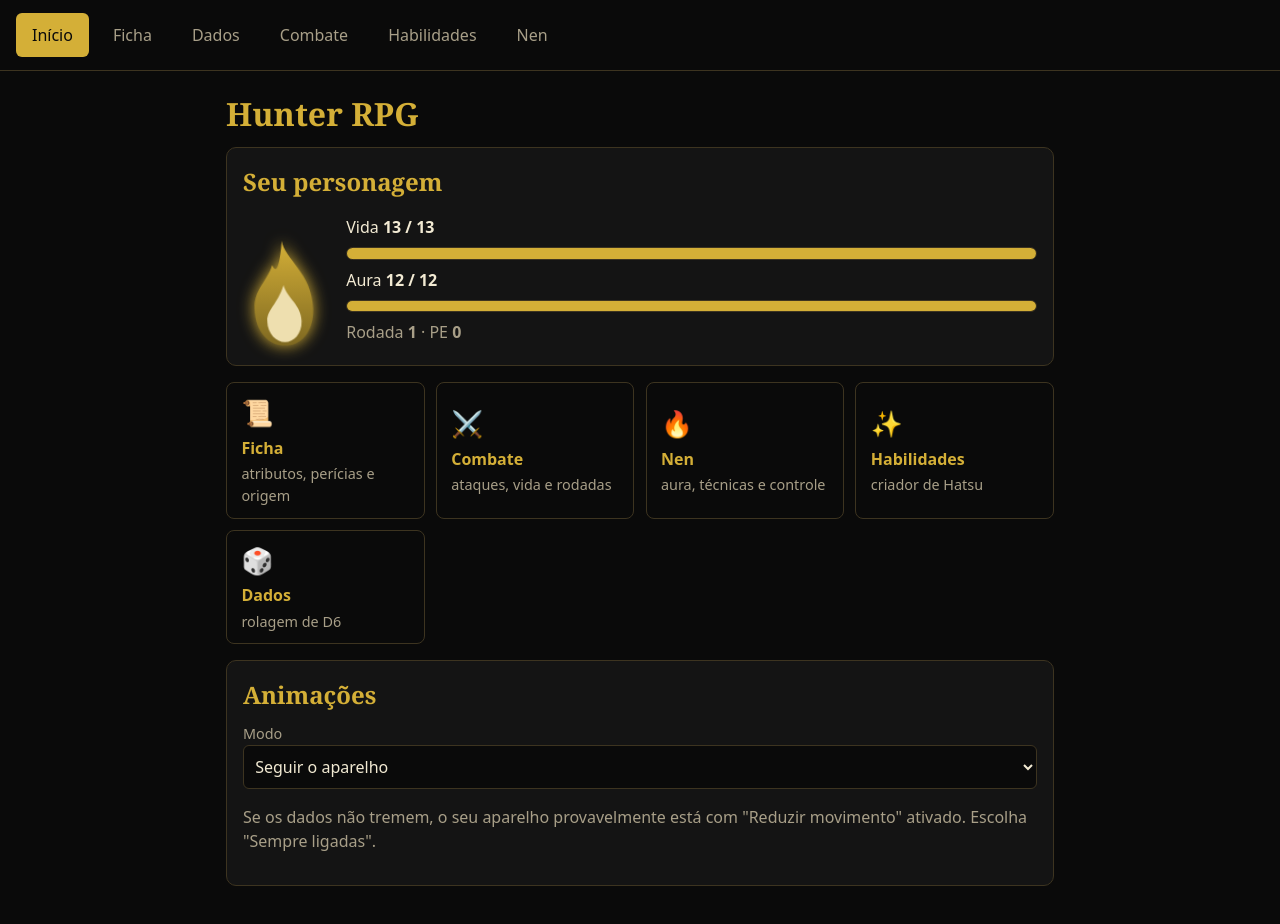
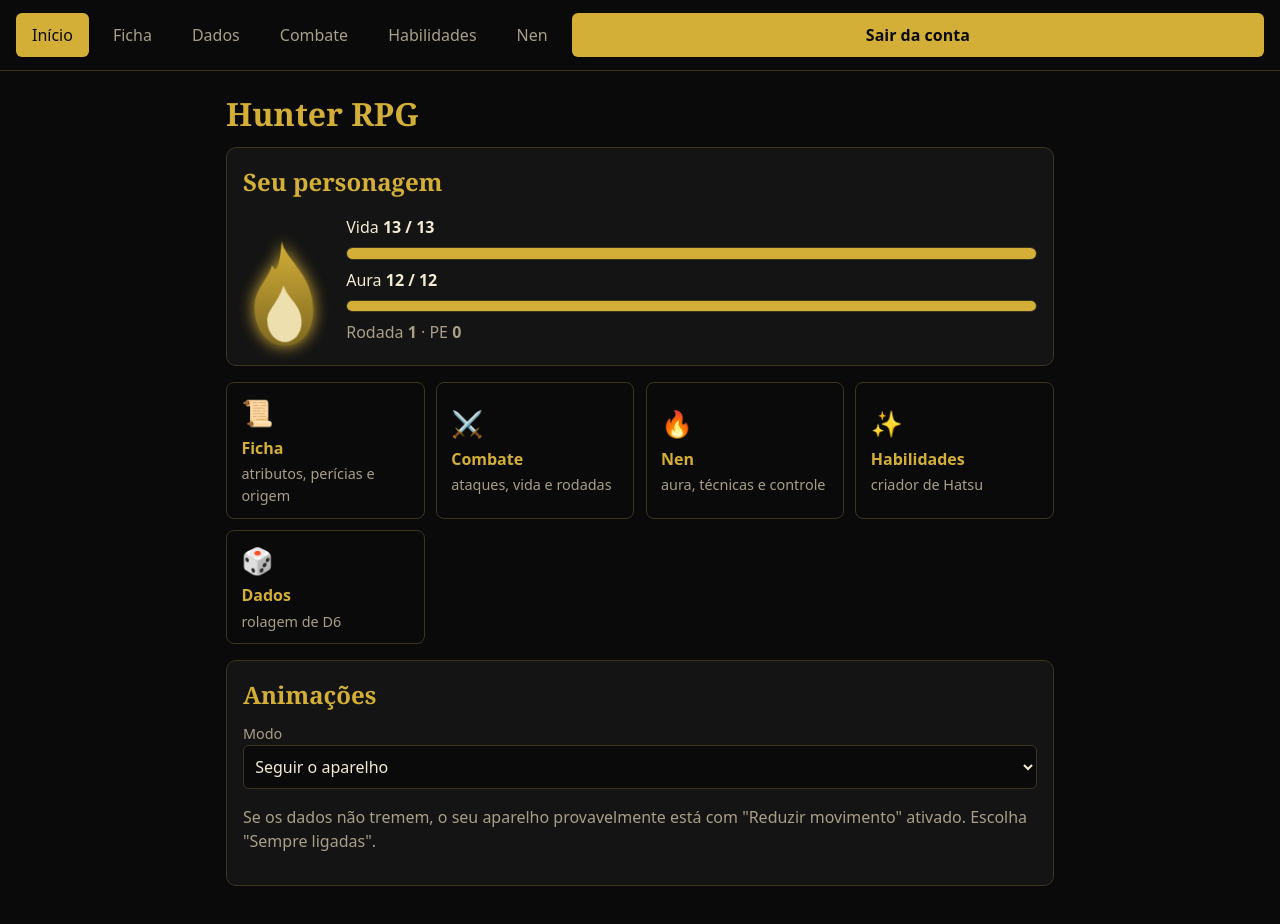
Before and after one commit to sg1817/Beyond-The-Hunter, a plain HTML site: page html/painel.html in a window 1280 px wide. Drawn offline with Linux system fonts and the light colour scheme; a script that the page names is missing.

Commit message:
botão de sair

```diff
--- a/html/painel.html
+++ b/html/painel.html
@@ -9,7 +9,9 @@
 </head>
 <body>
 <a class="pular" href="#conteudo">Pular para o conteúdo</a>
-<nav aria-label="Principal"><a class="ativo" aria-current="page" href="index.html">Início</a><a href="ficha.html">Ficha</a><a href="dado.html">Dados</a><a href="../Beyond-The-Hunter/html/combate.html">Combate</a><a href="habilidades.html">Habilidades</a><a href="nen.html">Nen</a></nav>
+<nav aria-label="Principal"><a class="ativo" aria-current="page" href="index.html">Início</a><a href="ficha.html">Ficha</a><a href="dado.html">Dados</a><a href="../Beyond-The-Hunter/html/combate.html">Combate</a><a href="habilidades.html">Habilidades</a><a href="nen.html">Nen</a><button onclick="sairDaConta()">
+    Sair da conta
+</button></nav>
 <main id="conteudo">
   <h1>Hunter RPG</h1>
   <section>
```
